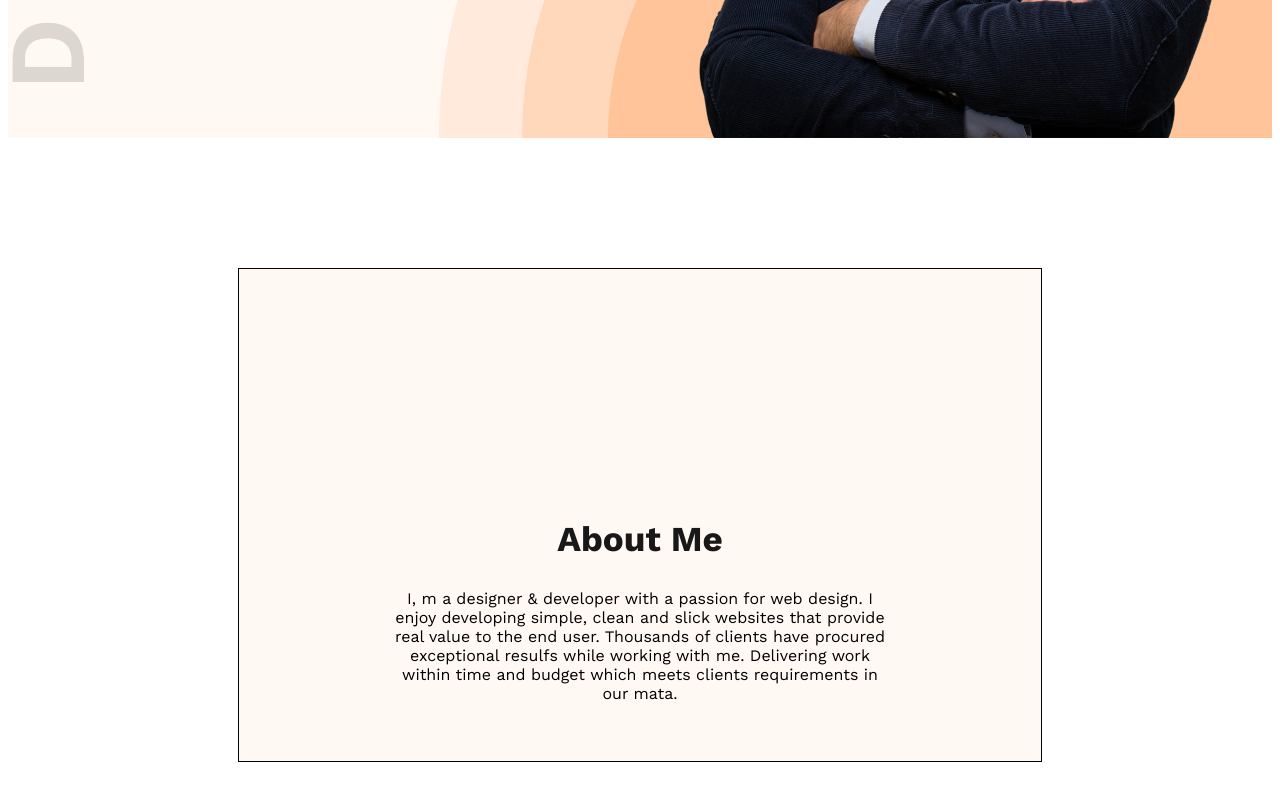
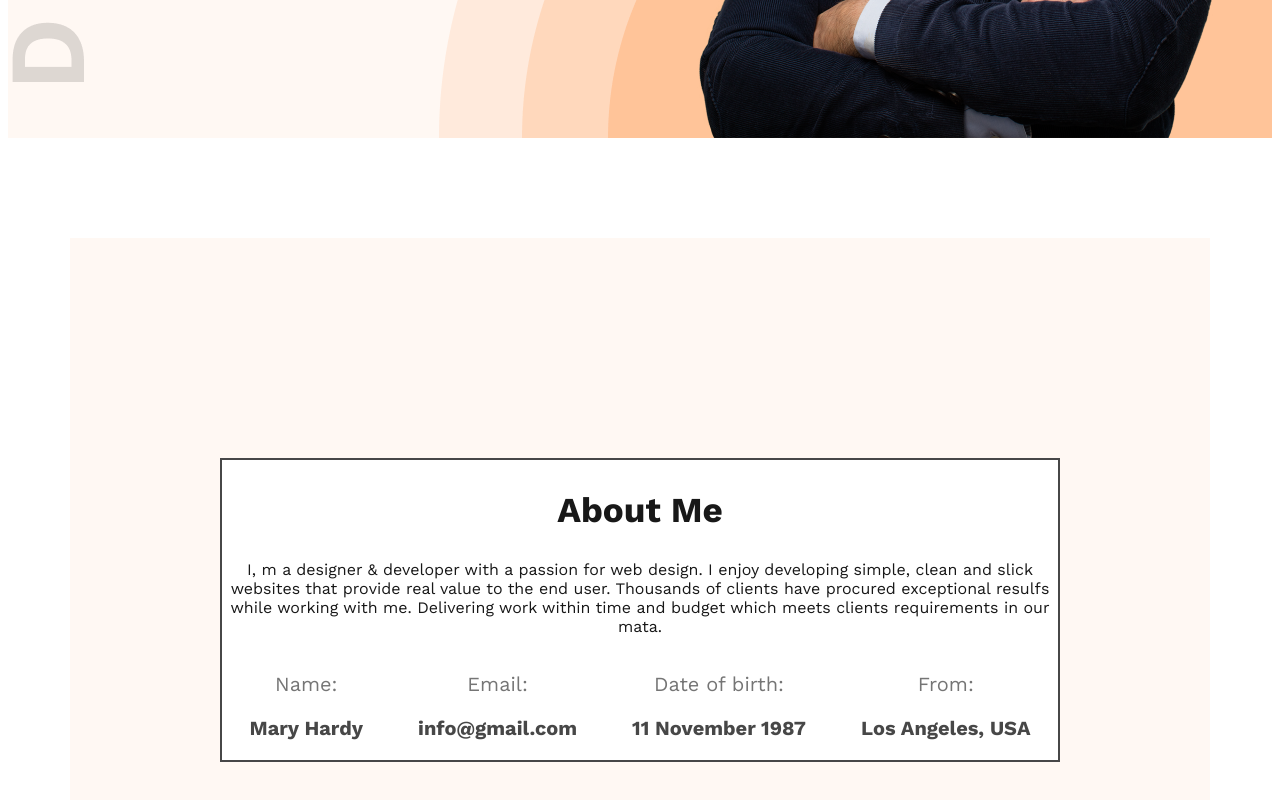
Before and after one commit to programmarimran/wev-developer-portfolio, a plain HTML site: page index.html in a window 1280 px wide. Shown: the part 689-1489 px from the top of the page. Drawn offline with nearby package versions, Linux system fonts and the light colour scheme.

Commit message:
added the fifth commit

```diff
--- a/index.html
+++ b/index.html
@@ -34,30 +34,33 @@
 
     </header>
     <main>
-        <section class="background-color main-section">
+        <section class="main-section background-color">
+            <div class="semi-section">
                 <div class="main-description">
                     <h2 class="main-title dark-1">About Me</h2>
-                <p class="owao">I, m a designer & developer with a passion for web design. I enjoy developing simple, clean and slick websites that provide real value to the end user. Thousands of clients have procured exceptional resulfs while working with me. Delivering work within time and budget which meets clients requirements in our mata.</p>
+                    <p class="owao dark-1">I, m a designer & developer with a passion for web design. I enjoy developing simple, clean and slick websites that provide real value to the end user. Thousands of clients have procured exceptional resulfs while working with me. Delivering work within time and budget which meets clients requirements in our mata.</p>
 
                 </div>
                 <div class="about-items">
                     <div class="about-item">
-                    <p class="about-title"></p>
-                    <p class="about-description"></p>
+                        <p class="about-title">Name:</p>
+                        <p class="about-description">Mary Hardy</p>
                     </div>
                     <div class="about-item">
-                    <p class="about-title"></p>
-                    <p class="about-description"></p>
+                        <p class="about-title">Email:</p>
+                        <p class="about-description">info@gmail.com</p>
                     </div>
                     <div class="about-item">
-                    <p class="about-title"></p>
-                    <p class="about-description"></p>
+                        <p class="about-title">Date of birth:</p>
+                        <p class="about-description">11 November 1987</p>
                     </div>
                     <div class="about-item">
-                    <p class="about-title"></p>
-                    <p class="about-description"></p>
+                        <p class="about-title">From:</p>
+                        <p class="about-description">Los Angeles, USA</p>
                     </div>
                 </div>
+            </div>
+
         </section>
 
     </main>
--- a/style/style.css
+++ b/style/style.css
@@ -107,20 +107,41 @@ font-size: 45px;
 }
 
 /* main style */
+main{
+max-width: 1140px;
+margin: 0 auto;
+
+
+}
  .main-section{
-  margin: 130px 230px;
-  display: flex;
+  margin-top: 100px;
+  text-align: center;
   padding: 220px 150px 42px;
-  text-align: center;
-  border: 1px solid #000000;
 
  }
- .owao{
-  /* text-align: justify; */
-  justify-content:start;
+ .semi-section{
+  border: 2px solid  #474747;
+  background-color: #FFFFFF;
  }
-.main-title{
+ .main-title{
 
   font-weight: bold;
   font-size: 35px;
 }
+.about-items{
+  display: flex;
+  justify-content:space-around;
+}
+.about-item{
+
+}
+.about-title{
+  color: #757575;
+  font-size: 20px;
+  font-weight:400;
+}
+.about-description{
+  color: #474747;
+  font-size: 20px;
+  font-weight:700;
+}
```
Lines whose indentation alone changed are shown as unchanged.
